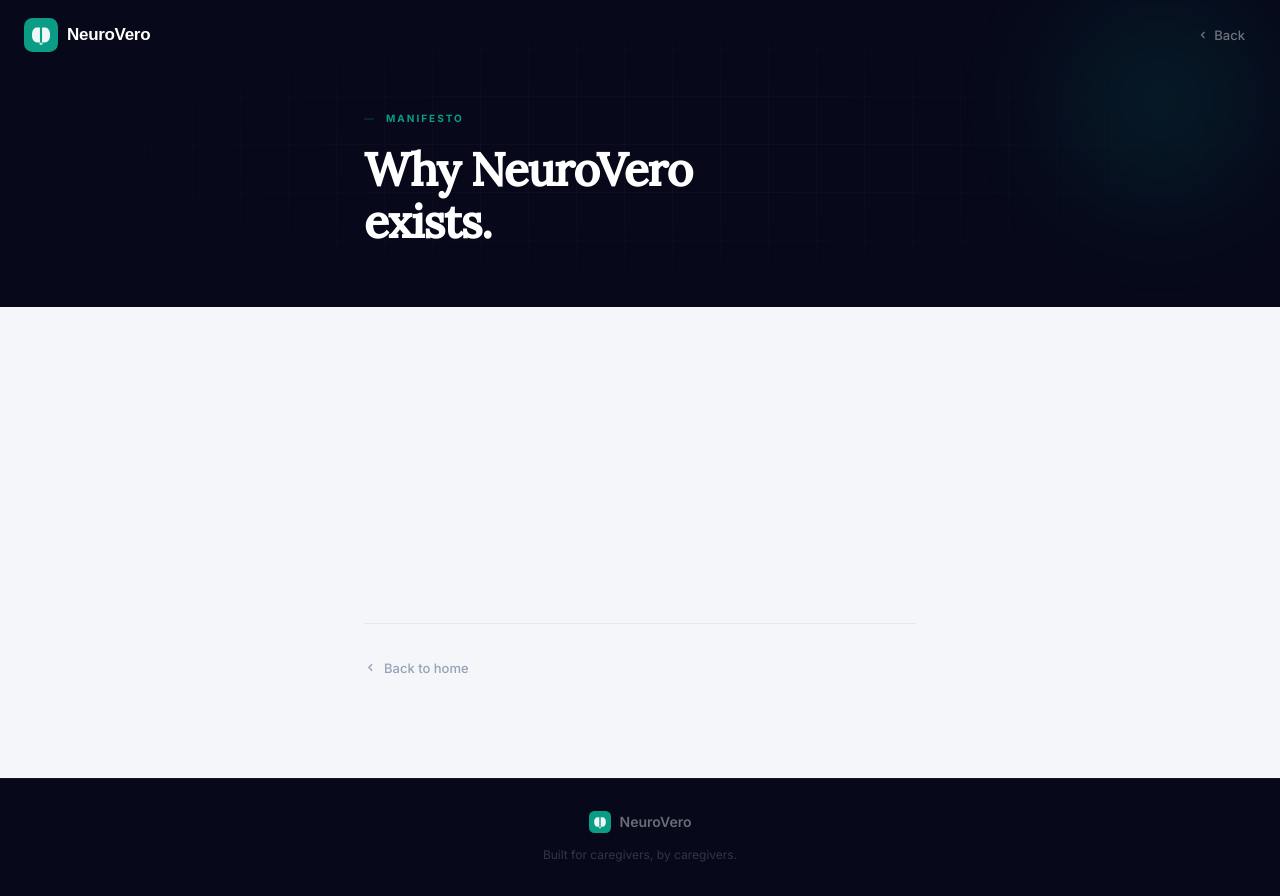
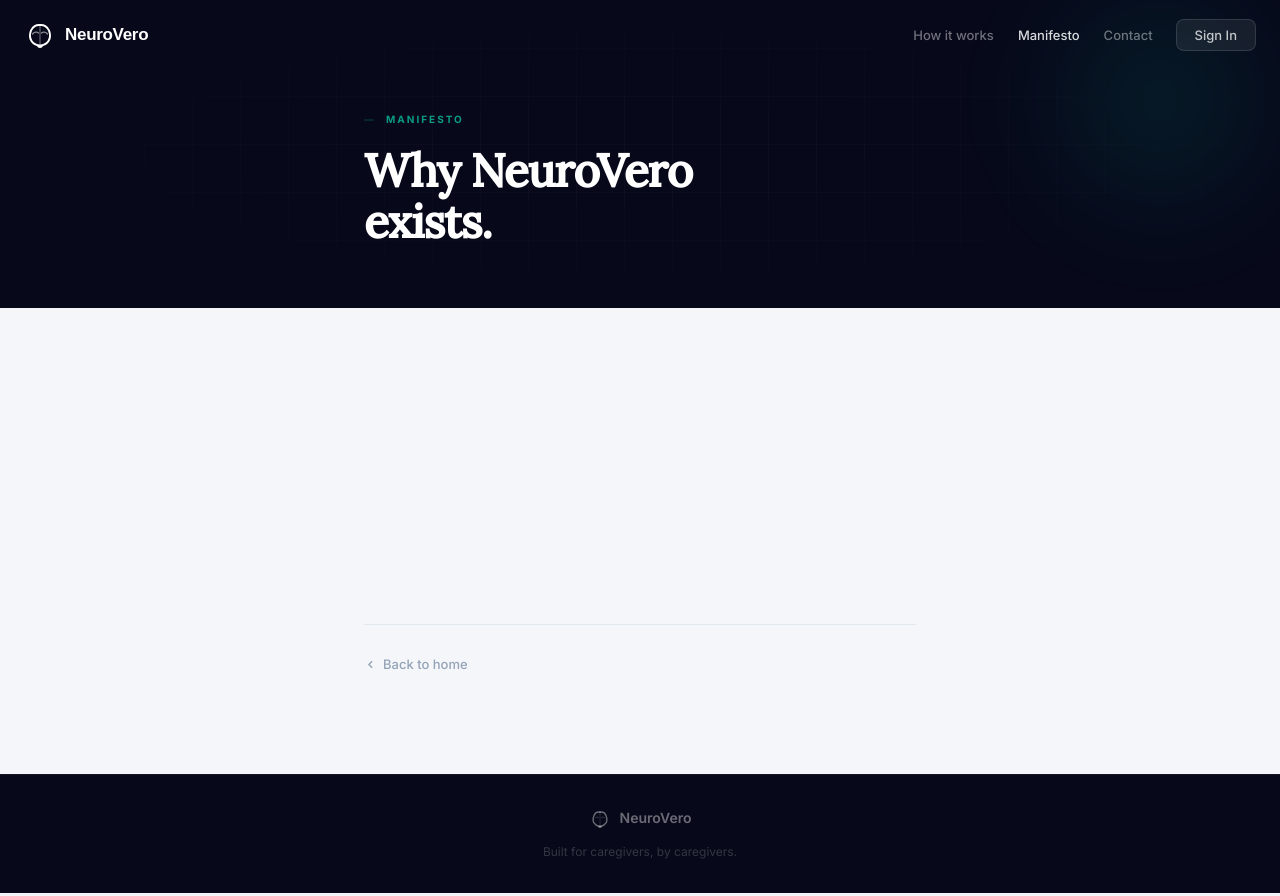
Before and after one commit to tylerk1020/NeuroGrow, a React (Create React App) app in the folder frontend/: page / in a window 1280 px wide. Both pictures are taken after a click on the button "Manifesto". Built offline with nearby package versions, Linux system fonts and the light colour scheme; no server answers.

Commit message:
New stroke brain logo, full Manifesto nav, BrainLogo component

```diff
--- a/frontend/src/App.js
+++ b/frontend/src/App.js
@@ -7,6 +7,7 @@
 import Login from './screens/Login';
 import Landing from './screens/Landing';
 import Manifesto from './screens/Manifesto';
+import BrainLogo from './components/BrainLogo';
 import './App.css';
 
 export default function App() {
@@ -65,12 +66,7 @@
     <div className="app">
       <header className="app-header">
         <div className="logo" onClick={() => navigate('dashboard')} style={{ cursor: 'pointer' }}>
-          <svg width="32" height="32" viewBox="0 0 32 32" fill="none">
-            <rect width="32" height="32" rx="8" fill="#0a9c85"/>
-            <path d="M15 9H12.5C9.5 9 7.5 11.5 7.5 16C7.5 20.5 9.5 23 12.5 23H15V9Z" fill="white" opacity="0.93"/>
-            <path d="M17 9H19.5C22.5 9 24.5 11.5 24.5 16C24.5 20.5 22.5 23 19.5 23H17V9Z" fill="white" opacity="0.93"/>
-            <rect x="14.5" y="23" width="3" height="2.5" rx="1.2" fill="white" opacity="0.7"/>
-          </svg>
+          <BrainLogo size={32} color="white" />
           <span className="logo-text">NeuroVero</span>
         </div>
 
--- /dev/null
+++ b/frontend/src/components/BrainLogo.js
@@ -0,0 +1,42 @@
+import React from 'react';
+
+/**
+ * NeuroVero brain mark — clean stroke-based, no background.
+ * Drop-in anywhere: <BrainLogo size={32} color="white" />
+ */
+export default function BrainLogo({ size = 32, color = 'white' }) {
+  return (
+    <svg width={size} height={size} viewBox="0 0 32 32" fill="none" xmlns="http://www.w3.org/2000/svg">
+      {/* Left hemisphere */}
+      <path
+        d="M16 6C12.5 5.5 8.5 7.5 7 11.5C5.5 15.5 5.5 19 7.5 22C9 24.5 12 26 15 26.5L16 26.8"
+        stroke={color} strokeWidth="2" strokeLinecap="round"
+      />
+      {/* Right hemisphere */}
+      <path
+        d="M16 6C19.5 5.5 23.5 7.5 25 11.5C26.5 15.5 26.5 19 24.5 22C23 24.5 20 26 17 26.5L16 26.8"
+        stroke={color} strokeWidth="2" strokeLinecap="round"
+      />
+      {/* Interhemispheric fissure */}
+      <path
+        d="M16 6V26.8"
+        stroke={color} strokeWidth="1.2" strokeLinecap="round" strokeOpacity="0.38"
+      />
+      {/* Left sulcus */}
+      <path
+        d="M8.5 15C10 13 13 12.5 14.5 14"
+        stroke={color} strokeWidth="1.3" strokeLinecap="round" strokeOpacity="0.52"
+      />
+      {/* Right sulcus */}
+      <path
+        d="M23.5 15C22 13 19 12.5 17.5 14"
+        stroke={color} strokeWidth="1.3" strokeLinecap="round" strokeOpacity="0.52"
+      />
+      {/* Brainstem */}
+      <path
+        d="M14 26.8C14 28.6 18 28.6 18 26.8"
+        stroke={color} strokeWidth="1.6" strokeLinecap="round"
+      />
+    </svg>
+  );
+}
--- a/frontend/src/screens/Landing.js
+++ b/frontend/src/screens/Landing.js
@@ -1,4 +1,5 @@
 import React, { useState, useEffect } from 'react';
+import BrainLogo from '../components/BrainLogo';
 
 const DEMOS = [
   {
@@ -147,12 +148,7 @@
             onClick={() => window.scrollTo({ top: 0, behavior: 'smooth' })}
             style={{ display: 'flex', alignItems: 'center', gap: 9, background: 'none', border: 'none', cursor: 'pointer', padding: 0 }}
           >
-            <svg width="34" height="34" viewBox="0 0 32 32" fill="none">
-              <rect width="32" height="32" rx="8" fill="#0a9c85"/>
-              <path d="M15 9H12.5C9.5 9 7.5 11.5 7.5 16C7.5 20.5 9.5 23 12.5 23H15V9Z" fill="white" opacity="0.93"/>
-              <path d="M17 9H19.5C22.5 9 24.5 11.5 24.5 16C24.5 20.5 22.5 23 19.5 23H17V9Z" fill="white" opacity="0.93"/>
-              <rect x="14.5" y="23" width="3" height="2.5" rx="1.2" fill="white" opacity="0.7"/>
-            </svg>
+            <BrainLogo size={32} color="white" />
             <span style={{ color: 'white', fontWeight: 700, fontSize: 17, letterSpacing: '-0.3px' }}>
               NeuroVero
             </span>
@@ -604,12 +600,7 @@
         borderTop: '1px solid rgba(255,255,255,0.05)',
       }}>
         <div style={{ display: 'flex', alignItems: 'center', justifyContent: 'center', gap: 9, marginBottom: 14 }}>
-          <svg width="24" height="24" viewBox="0 0 32 32" fill="none">
-            <rect width="32" height="32" rx="8" fill="#0a9c85"/>
-            <path d="M15 9H12.5C9.5 9 7.5 11.5 7.5 16C7.5 20.5 9.5 23 12.5 23H15V9Z" fill="white" opacity="0.93"/>
-            <path d="M17 9H19.5C22.5 9 24.5 11.5 24.5 16C24.5 20.5 22.5 23 19.5 23H17V9Z" fill="white" opacity="0.93"/>
-            <rect x="14.5" y="23" width="3" height="2.5" rx="1.2" fill="white" opacity="0.7"/>
-          </svg>
+          <BrainLogo size={22} color="rgba(255,255,255,0.45)" />
           <span style={{ color: 'rgba(255,255,255,0.45)', fontSize: 14, fontWeight: 600 }}>NeuroVero</span>
         </div>
         <div style={{ fontSize: 12, color: 'rgba(255,255,255,0.18)', letterSpacing: '0.1px' }}>
--- a/frontend/src/screens/Manifesto.js
+++ b/frontend/src/screens/Manifesto.js
@@ -1,4 +1,5 @@
 import React from 'react';
+import BrainLogo from '../components/BrainLogo';
 
 export default function Manifesto({ navigate }) {
   return (
@@ -17,45 +18,50 @@
           background: 'radial-gradient(circle, rgba(0,212,180,0.10) 0%, transparent 70%)',
           filter: 'blur(40px)', pointerEvents: 'none',
         }} />
-
-        {/* Dot grid */}
         <div className="hero-grid" />
 
-        {/* Nav */}
+        {/* ── FULL NAV (same as Landing) ── */}
         <nav style={{
           position: 'relative', zIndex: 20,
           padding: '18px 24px',
           display: 'flex', alignItems: 'center', justifyContent: 'space-between',
         }}>
-          {/* Logo — clickable, goes back to landing */}
           <button
             onClick={() => navigate('landing')}
-            style={{
-              display: 'flex', alignItems: 'center', gap: 9,
-              background: 'none', border: 'none', cursor: 'pointer', padding: 0,
-            }}
+            style={{ display: 'flex', alignItems: 'center', gap: 9, background: 'none', border: 'none', cursor: 'pointer', padding: 0 }}
           >
-            <svg width="34" height="34" viewBox="0 0 32 32" fill="none">
-              <rect width="32" height="32" rx="8" fill="#0a9c85"/>
-              <path d="M15 9H12.5C9.5 9 7.5 11.5 7.5 16C7.5 20.5 9.5 23 12.5 23H15V9Z" fill="white" opacity="0.93"/>
-              <path d="M17 9H19.5C22.5 9 24.5 11.5 24.5 16C24.5 20.5 22.5 23 19.5 23H17V9Z" fill="white" opacity="0.93"/>
-              <rect x="14.5" y="23" width="3" height="2.5" rx="1.2" fill="white" opacity="0.7"/>
-            </svg>
+            <BrainLogo size={32} color="white" />
             <span style={{ color: 'white', fontWeight: 700, fontSize: 17, letterSpacing: '-0.3px' }}>
               NeuroVero
             </span>
           </button>
 
-          <button
-            onClick={() => navigate('landing')}
-            className="landing-nav-link"
-            style={{ display: 'flex', alignItems: 'center', gap: 5 }}
-          >
-            <svg width="12" height="12" viewBox="0 0 24 24" fill="none" stroke="currentColor" strokeWidth="2.5">
-              <polyline points="15 18 9 12 15 6"/>
-            </svg>
-            Back
-          </button>
+          <div style={{ display: 'flex', alignItems: 'center', gap: 2 }}>
+            <button onClick={() => navigate('landing')} className="landing-nav-link">
+              How it works
+            </button>
+            {/* Manifesto is active — highlight it */}
+            <button
+              className="landing-nav-link"
+              style={{ color: 'rgba(255,255,255,0.85)', cursor: 'default' }}
+            >
+              Manifesto
+            </button>
+            <a href="mailto:tylerkim1020@gmail.com" className="landing-nav-link" style={{ textDecoration: 'none' }}>
+              Contact
+            </a>
+            <button
+              onClick={() => navigate('login')}
+              style={{
+                background: 'rgba(255,255,255,0.07)',
+                border: '1px solid rgba(255,255,255,0.12)',
+                borderRadius: 8, color: 'rgba(255,255,255,0.75)',
+                fontSize: 13, fontWeight: 500, padding: '7px 18px',
+                cursor: 'pointer', fontFamily: 'Inter, sans-serif',
+                transition: 'all 0.2s', marginLeft: 10,
+              }}
+            >Sign In</button>
+          </div>
         </nav>
 
         {/* Page title */}
@@ -85,7 +91,7 @@
       {/* ── CONTENT ── */}
       <div style={{ maxWidth: 600, margin: '0 auto', padding: '52px 24px 96px' }}>
 
-        {/* Tyler — write your manifesto here. Below is the styled container. */}
+        {/* Tyler — write your manifesto here */}
         <div style={{
           fontFamily: 'Lora, Georgia, serif',
           fontSize: 16,
@@ -93,15 +99,15 @@
           lineHeight: 2.0,
           minHeight: 200,
         }}>
-          {/* Add your content here — paragraphs, quotes, whatever feels right. */}
+          {/* Your content goes here */}
         </div>
 
-        {/* Bottom nav back */}
-        <div style={{ marginTop: 64, paddingTop: 32, borderTop: '1px solid #e2e8f0' }}>
+        {/* Bottom "back" — subtle, in content area not header */}
+        <div style={{ marginTop: 64, paddingTop: 28, borderTop: '1px solid #e2e8f0' }}>
           <button
             onClick={() => navigate('landing')}
             style={{
-              display: 'inline-flex', alignItems: 'center', gap: 7,
+              display: 'inline-flex', alignItems: 'center', gap: 6,
               background: 'none', border: 'none', cursor: 'pointer',
               fontFamily: 'Inter, sans-serif', fontSize: 13, fontWeight: 500,
               color: '#94a3b8', padding: 0, transition: 'color 0.15s',
@@ -123,12 +129,7 @@
         textAlign: 'center', borderTop: '1px solid rgba(255,255,255,0.05)',
       }}>
         <div style={{ display: 'flex', alignItems: 'center', justifyContent: 'center', gap: 9, marginBottom: 12 }}>
-          <svg width="22" height="22" viewBox="0 0 32 32" fill="none">
-            <rect width="32" height="32" rx="8" fill="#0a9c85"/>
-            <path d="M15 9H12.5C9.5 9 7.5 11.5 7.5 16C7.5 20.5 9.5 23 12.5 23H15V9Z" fill="white" opacity="0.93"/>
-            <path d="M17 9H19.5C22.5 9 24.5 11.5 24.5 16C24.5 20.5 22.5 23 19.5 23H17V9Z" fill="white" opacity="0.93"/>
-            <rect x="14.5" y="23" width="3" height="2.5" rx="1.2" fill="white" opacity="0.7"/>
-          </svg>
+          <BrainLogo size={22} color="rgba(255,255,255,0.4)" />
           <span style={{ color: 'rgba(255,255,255,0.4)', fontSize: 14, fontWeight: 600 }}>NeuroVero</span>
         </div>
         <div style={{ fontSize: 12, color: 'rgba(255,255,255,0.18)' }}>
```
